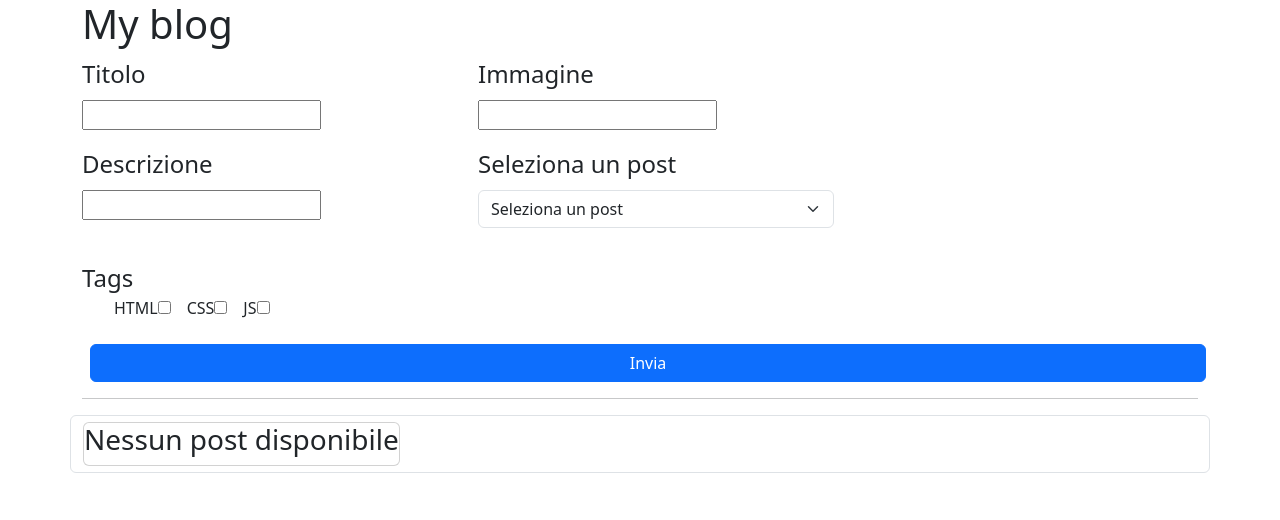
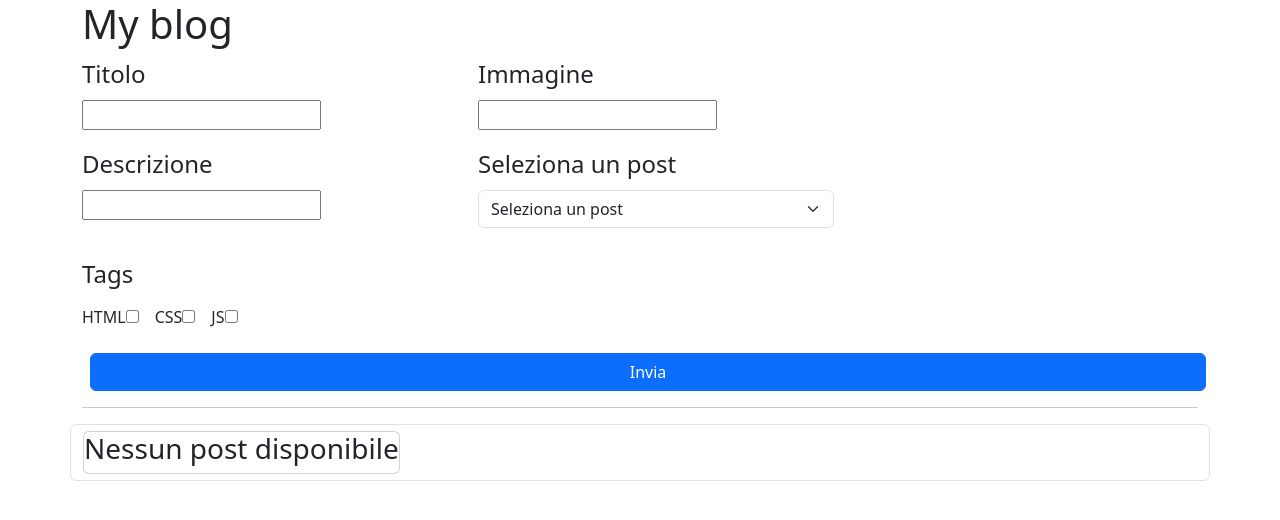
Before and after one commit to FrancescoGiommi/react-api, a React (Vite) app: page / in a window 1280 px wide. Shown: the top 520 px of the page. Built offline with nearby package versions, Linux system fonts and the light colour scheme.

Commit message:
Add fix tags

```diff
--- a/src/App.jsx
+++ b/src/App.jsx
@@ -60,6 +60,9 @@ const defaultPost = {
   published: false,
   tags: [],
 };
+
+const tagsList = ["HTML", "CSS", "JS"];
+
 function App() {
   /* Uso lo use state per settare l'input  */
   const [formData, setFormData] = useState(defaultPost);
@@ -173,49 +176,27 @@ function App() {
                 ))}
               </select>
             </div>
-            <div className="col-4">
-              <div className="fs-4">Tags</div>
-              <ul className="d-flex gap-3">
-                <li>
-                  <label className="form-label" htmlFor="tags-form-html">
-                    HTML
+            <div>
+              <h4>Tags</h4>
+              <div className="col-4 my-3 d-flex gap-3">
+                {tagsList.map((tag, index) => (
+                  <label
+                    className="form-label"
+                    htmlFor={`tags-form-${tag}`}
+                    key={index}
+                  >
+                    {tag}
                     <input
-                      checked={formData.tags.includes("HTML")}
-                      id="tags-form"
+                      checked={formData.tags.includes(tag)}
+                      id={`tags-form-${tag}`}
                       type="checkbox"
                       name="tags"
-                      value="HTML"
+                      value={tag}
                       onChange={handleFormTagChange}
                     />
                   </label>
-                </li>
-                <li>
-                  <label className="form-label" htmlFor="tags-form-css">
-                    CSS
-                    <input
-                      checked={formData.tags.includes("CSS")}
-                      id="tags-form-css"
-                      type="checkbox"
-                      name="tags"
-                      value="CSS"
-                      onChange={handleFormTagChange}
-                    />
-                  </label>
-                </li>
-                <li>
-                  <label className="form-label" htmlFor="tags-form-JS">
-                    JS
-                    <input
-                      checked={formData.tags.includes("JS")}
-                      id="tags-form"
-                      type="checkbox"
-                      name="tags"
-                      value="JS"
-                      onChange={handleFormTagChange}
-                    />
-                  </label>
-                </li>
-              </ul>
+                ))}
+              </div>
             </div>
           </div>
           <button className="btn btn-primary col-12 mx-2">Invia</button>
```
